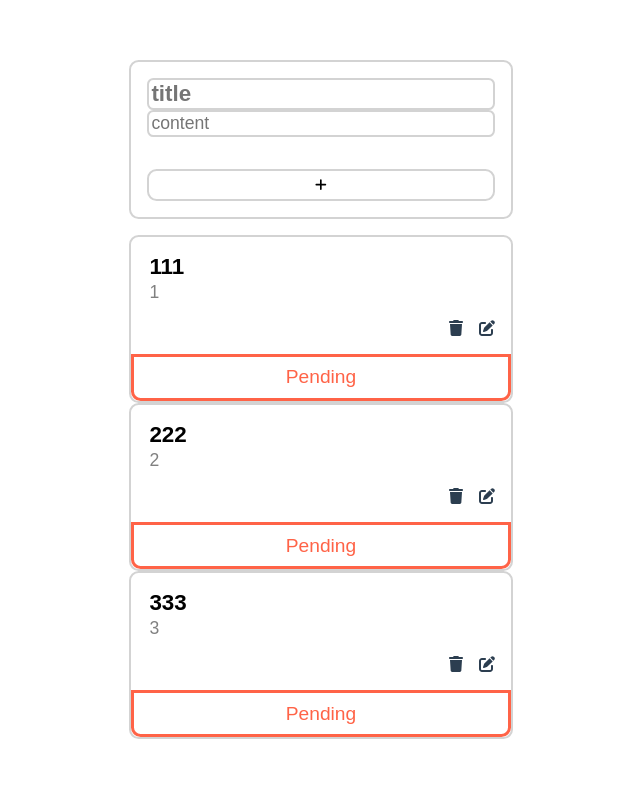
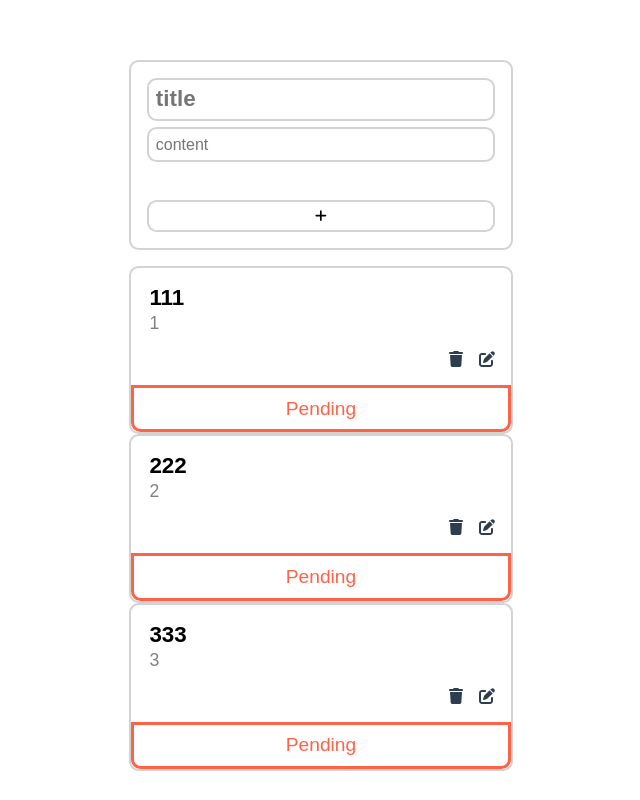
Before and after one commit to comt-mix/vue-to-do, a Vue app: page / in a window 1280 px wide. Shown: the whole page, without its empty margins (319-959 px from the left). Built offline with nearby package versions, Linux system fonts and the light colour scheme.

Commit message:
[F][TODOLIST]: isCompleted button 구현완료

```diff
--- a/src/components/InputText.vue
+++ b/src/components/InputText.vue
@@ -1,10 +1,12 @@
 <template>
+  <div class="add-box">
     <div class="text">
       <input v-model="todo.title" placeholder="title" class="title" />
       <input v-model="todo.content" placeholder="content" class="content" />
       <button @click="addTodo" class="plus-button">
         <font-awesome-icon icon="fa-solid fa-plus" />
       </button>
+    </div>
   </div>
 </template>
 
@@ -28,8 +30,18 @@ export default {
 </script>
 
 <style>
-input {
-  border-radius: 0.4rem;
+.add-box {
+  width: 30%;
+  margin: 0 auto;
+  margin-bottom: 1rem;
+  border: 2px solid #d3d3d3;
+  border-radius: 0.6rem;
+}
+.add-box input {
+  border: 2px solid #d3d3d3;
+  border-radius: 0.6rem;
+  padding: 0.4rem;
+  margin-bottom: 0.4rem;
 }
 .text {
   display: flex;
@@ -41,7 +53,15 @@ input {
   font-weight: bold;
 }
 .content {
-  font-size: 1.1rem;
+  font-size: 1rem;
   color: gray;
 }
+.plus-button {
+  margin-top: 2rem;
+  padding: 0.4rem;
+  border-style: none;
+  border-radius: 0.6rem;
+  border: 2px solid #d3d3d3;
+  background-color: white;
+}
 </style>
--- a/src/components/TestList.vue
+++ b/src/components/TodoList.vue
@@ -10,15 +10,13 @@
           <span @click="deleteTodo(todo.id)"
             ><font-awesome-icon icon="fa-solid fa-trash"
           /></span>
-          <span @click="updateTodo"
-            ><font-awesome-icon icon="fa-solid fa-pen-to-square"
-          /></span>
+          <span><font-awesome-icon icon="fa-solid fa-pen-to-square" /></span>
         </div>
         <button
           @click="completedTodo(todo.id, todo.isCompleted)"
-          :class="buttonClass"
+          :class="todo.isCompleted ? 'green' : 'red'"
         >
-          {{ buttonTitle }}
+          {{ buttonTitle(todo) }}
         </button>
       </div>
     </li>
@@ -34,36 +32,19 @@ export default {
     };
   },
   methods: {
-    modifyTodo() {
-      console.log(this.todoList);
-      //title, content box에 색상 들어오게 class변경하기
-    },
     deleteTodo(id) {
       this.$store.commit("deleteTodo", id);
     },
     completedTodo(id, isCompleted) {
       this.$store.commit("updateTodo", { id, isCompleted });
     },
+    buttonTitle(todo) {
+      return todo.isCompleted ? "Complete" : "Pending";
+    },
   },
   computed: {
-    storeList() {
-      const list = this.$store.state.todoList;
-
-      return list;
-    },
-    buttonTitle() {
-      if (this.storeList.isCompleted) {
-        return "Completed";
-      } else {
-        return "Pending";
-      }
-    },
     buttonClass() {
-      if (this.storeList.isCompleted) {
-        return "green";
-      } else {
-        return "red";
-      }
+      return this.$store.state.todoList.isCompleted ? "green" : "red";
     },
   },
 };
@@ -78,19 +59,6 @@ input {
 }
 li {
   list-style: none;
-}
-.contanier {
-  width: 100%;
-}
-.add-box {
-  width: 30%;
-  margin: 0 auto;
-  margin-bottom: 1rem;
-  border: 2px solid #d3d3d3;
-  border-radius: 0.6rem;
-}
-.add-box input {
-  border: 2px solid #d3d3d3;
 }
 .box {
   width: 30%;
@@ -119,14 +87,6 @@ li {
   text-align: right;
   margin: 1rem;
 }
-.plus-button {
-  margin-top: 2rem;
-  padding: 0.4rem;
-  border-style: none;
-  border-radius: 0.6rem;
-  border: 2px solid #d3d3d3;
-  background-color: white;
-}
 .green {
   width: 100%;
   margin: 0 auto;
--- a/src/pages/MainVue.vue
+++ b/src/pages/MainVue.vue
@@ -1,102 +1,24 @@
 <template>
   <div class="container">
-    <div class="add-box">
-      <InputText></InputText>
-    </div>
-    <TestList></TestList>
+    <InputText></InputText>
+    <TodoList></TodoList>
   </div>
 </template>
 
 <script>
-import TestList from "@/components/TestList.vue";
 import InputText from "@/components/InputText.vue";
+import TodoList from "@/components/TodoList.vue";
 
 export default {
   components: {
-    TestList,
     InputText,
+    TodoList,
   },
 };
 </script>
 
 <style>
-span {
-  margin-left: 1rem;
-}
-input {
-  border-radius: 0.4rem;
-}
-li {
-  list-style: none;
-}
 .contanier {
   width: 100%;
 }
-.add-box {
-  width: 30%;
-  margin: 0 auto;
-  margin-bottom: 1rem;
-  border: 2px solid #d3d3d3;
-  border-radius: 0.6rem;
-}
-.add-box input {
-  border: 2px solid #d3d3d3;
-}
-.box {
-  width: 30%;
-  text-align: left;
-  margin: 0 auto;
-  border: 2px solid #d3d3d3;
-  border-radius: 0.6rem;
-}
-.box input {
-  border-style: none;
-}
-.text {
-  display: flex;
-  flex-direction: column;
-  margin: 1rem;
-}
-.title {
-  font-size: 1.4rem;
-  font-weight: bold;
-}
-.content {
-  font-size: 1.1rem;
-  color: gray;
-}
-.icon {
-  text-align: right;
-  margin: 1rem;
-}
-.plus-button {
-  margin-top: 2rem;
-  padding: 0.4rem;
-  border-style: none;
-  border-radius: 0.6rem;
-  border: 2px solid #d3d3d3;
-  background-color: white;
-}
-.green {
-  width: 100%;
-  margin: 0 auto;
-  padding: 0.6rem;
-  border-style: none;
-  color: green;
-  border: 3px solid green;
-  background-color: white;
-  font-size: 1.2rem;
-  border-radius: 0 0 0.6rem 0.6rem;
-}
-.red {
-  width: 100%;
-  margin: 0 auto;
-  padding: 0.6rem;
-  border-style: none;
-  color: tomato;
-  border: 3px solid tomato;
-  background-color: white;
-  font-size: 1.2rem;
-  border-radius: 0 0 0.6rem 0.6rem;
-}
 </style>
```
Lines whose indentation alone changed are shown as unchanged.
